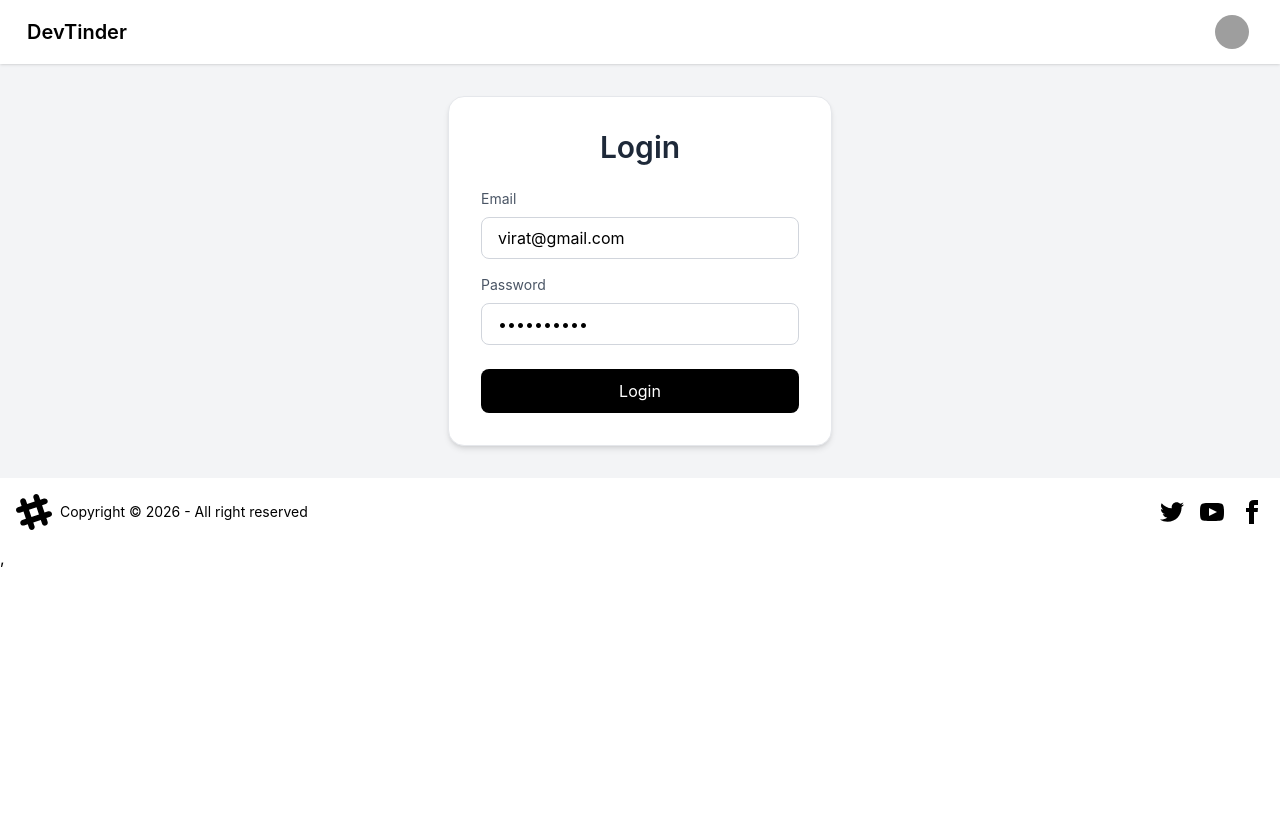
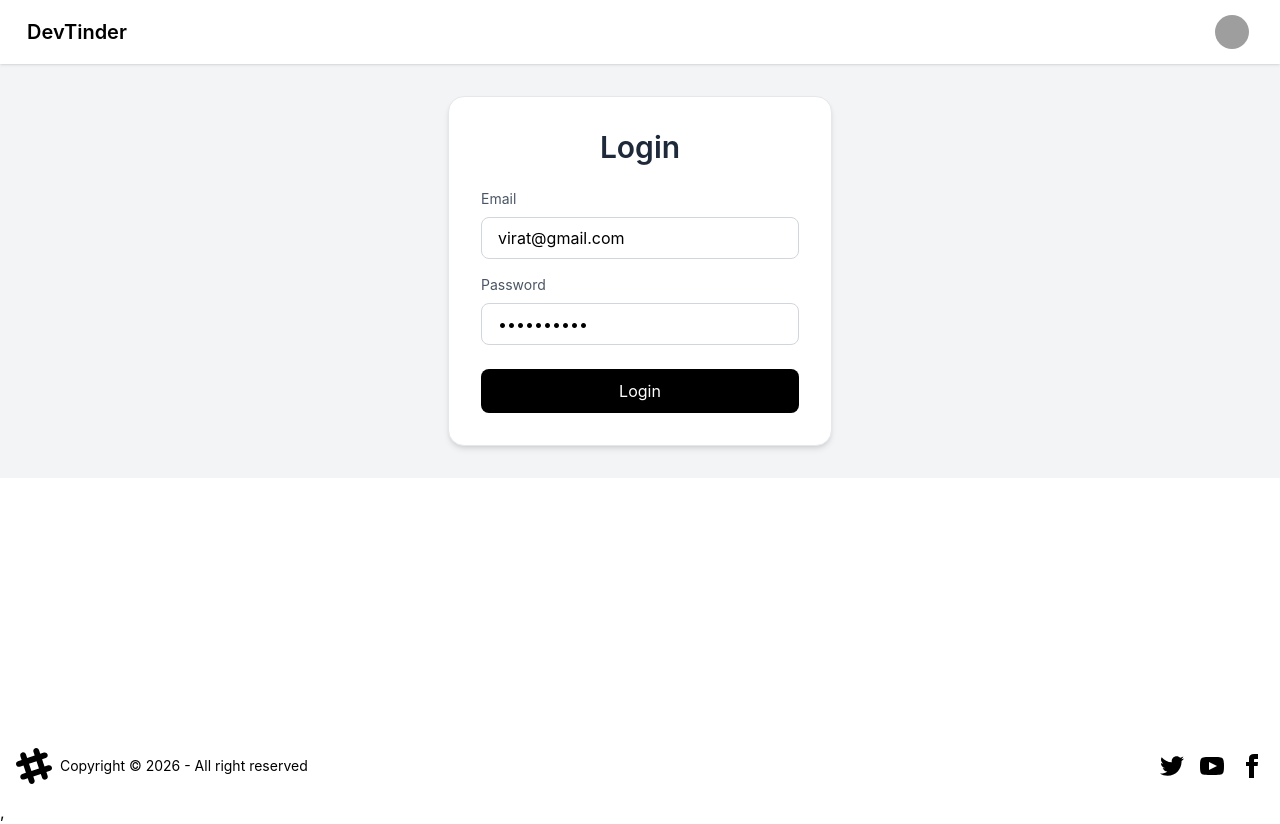
Before and after one commit to umair-khan099/Dev-Tinder, a React (Vite) app in the folder Client/: page /login in a window 1280 px wide. Before the commit the page ends 800 px from the top, so only its background shows below. Built offline with nearby package versions, Linux system fonts and the light colour scheme; no server answers; grey boxes are pictures that could not be loaded.

Commit message:
fix: correct indentation and structure in Body component

```diff
--- a/Client/src/pages/Body.jsx
+++ b/Client/src/pages/Body.jsx
@@ -20,7 +20,7 @@
       dispatch(addUser(res.data.user));
       console.log(res.data);
     } catch (error) {
-        navigate("/login");
+      navigate("/login");
       console.error(error);
     }
   };
@@ -29,9 +29,13 @@
     fetchProfile();
   }, []);
   return (
-    <div>
+    <div className="min-h-screen flex flex-col">
       <Navbar />
-      <Outlet />
+
+      <main className="flex-grow">
+        <Outlet />
+      </main>
+
       <Footer />
     </div>
   );
```
